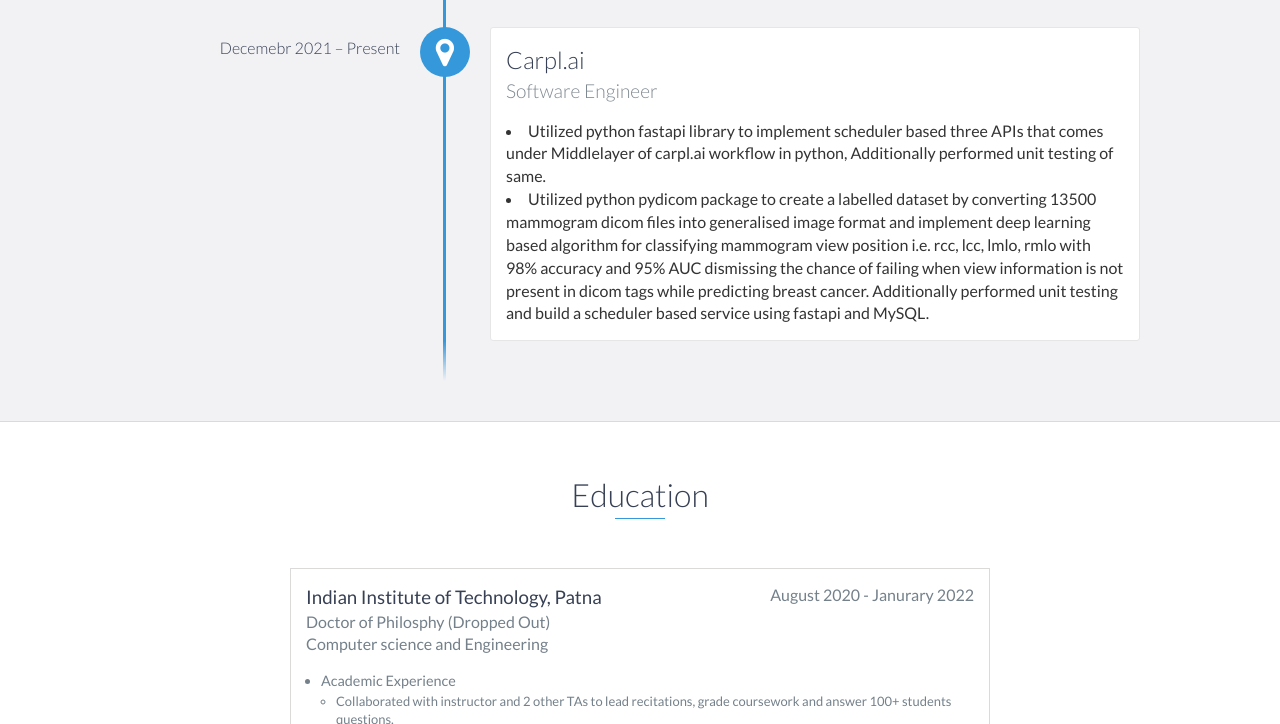
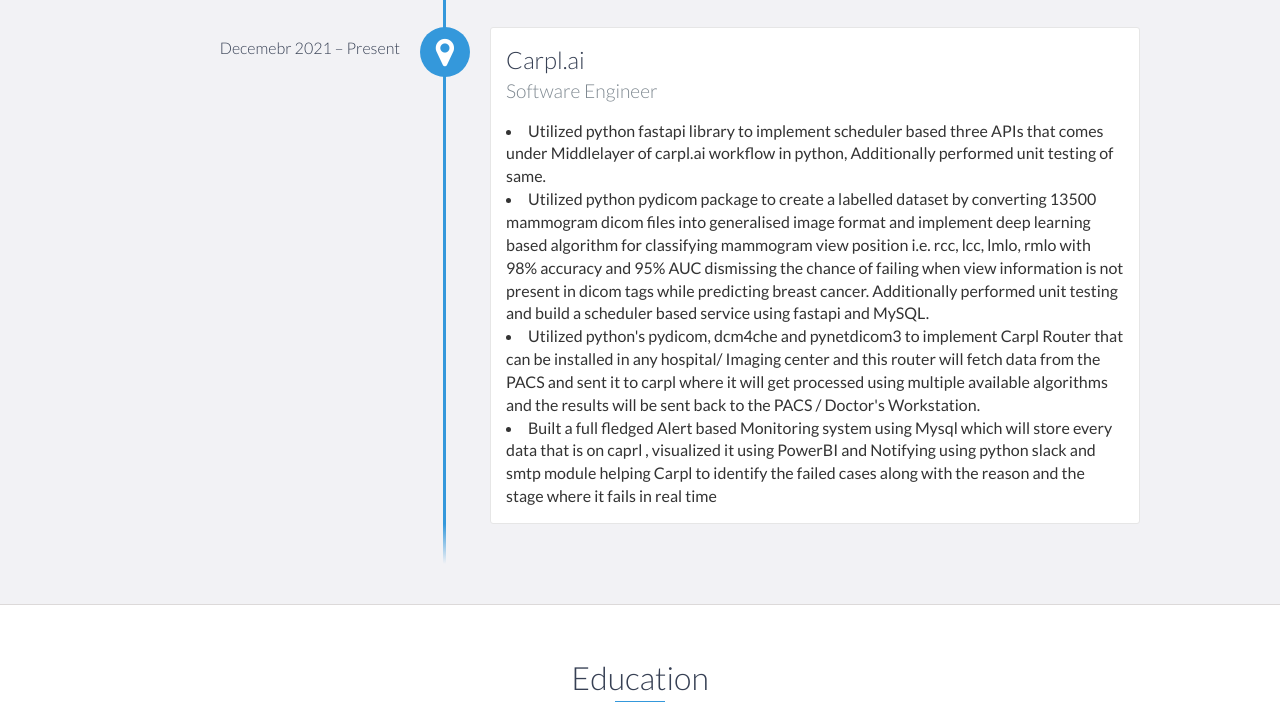
Before and after one commit to kumarnimesh/kumarnimesh.github.io, a website: page index.html in a window 1280 px wide. Shown: the part 1584-2308 px from the top of the page. Drawn offline with nearby package versions, Linux system fonts and the light colour scheme.

Commit message:
Update index.html

```diff
--- a/index.html
+++ b/index.html
@@ -97,6 +97,8 @@
                 <p>
                     <li>Utilized python fastapi library to implement scheduler based three APIs that comes under Middlelayer of carpl.ai workflow in python, Additionally performed unit testing of same.</li>
                     <li>Utilized python pydicom package to create a labelled dataset by converting 13500 mammogram dicom files into generalised image format and implement deep learning based algorithm for classifying mammogram view position i.e. rcc, lcc, lmlo, rmlo with 98% accuracy and 95% AUC dismissing the chance of failing when view information is not present in dicom tags while predicting breast cancer. Additionally performed unit testing and build a scheduler based service using fastapi and MySQL.</li>
+		    <li>Utilized python's pydicom, dcm4che and pynetdicom3 to implement Carpl Router that can be installed in any hospital/ Imaging center and this router will fetch data from the PACS and sent it to carpl where it will get processed using multiple available algorithms and the results will be sent back to the  PACS / Doctor's Workstation.</li>
+		    <li>Built a full fledged Alert based Monitoring system using Mysql which will store every data that is on caprl , visualized it using PowerBI and Notifying using python slack and smtp module helping Carpl to identify the failed cases along with the reason and the stage where it fails in real time</li>
                 </p>
             </div>
         </div>
```
